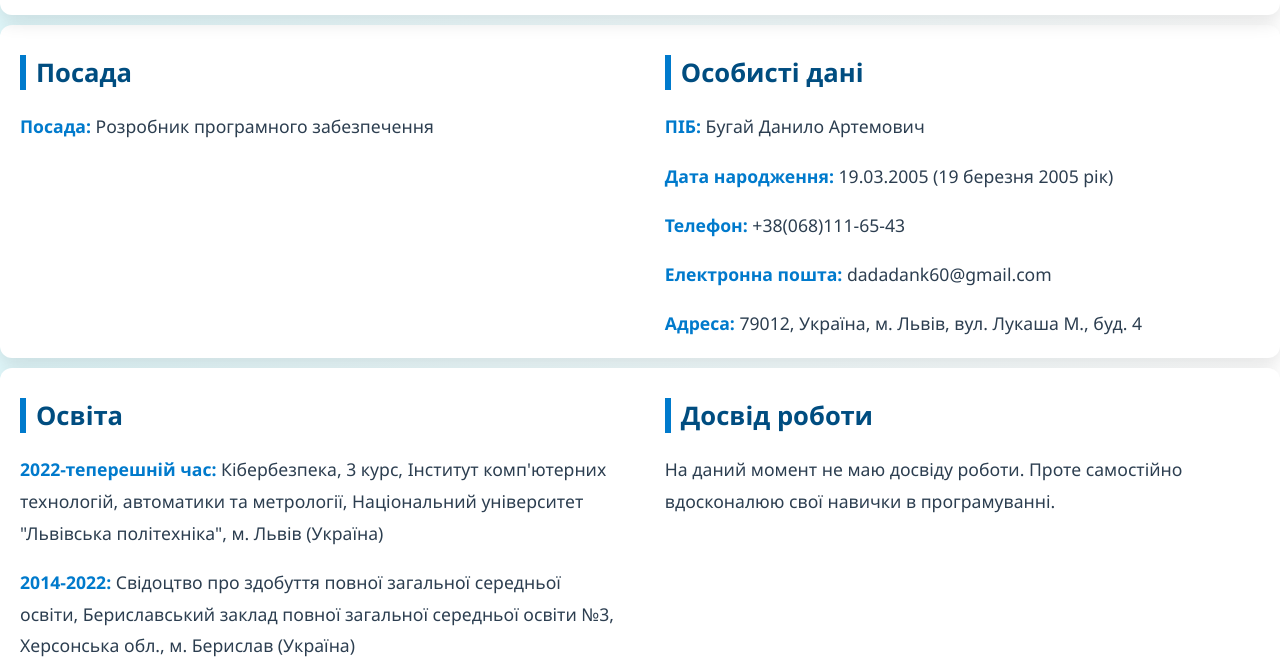
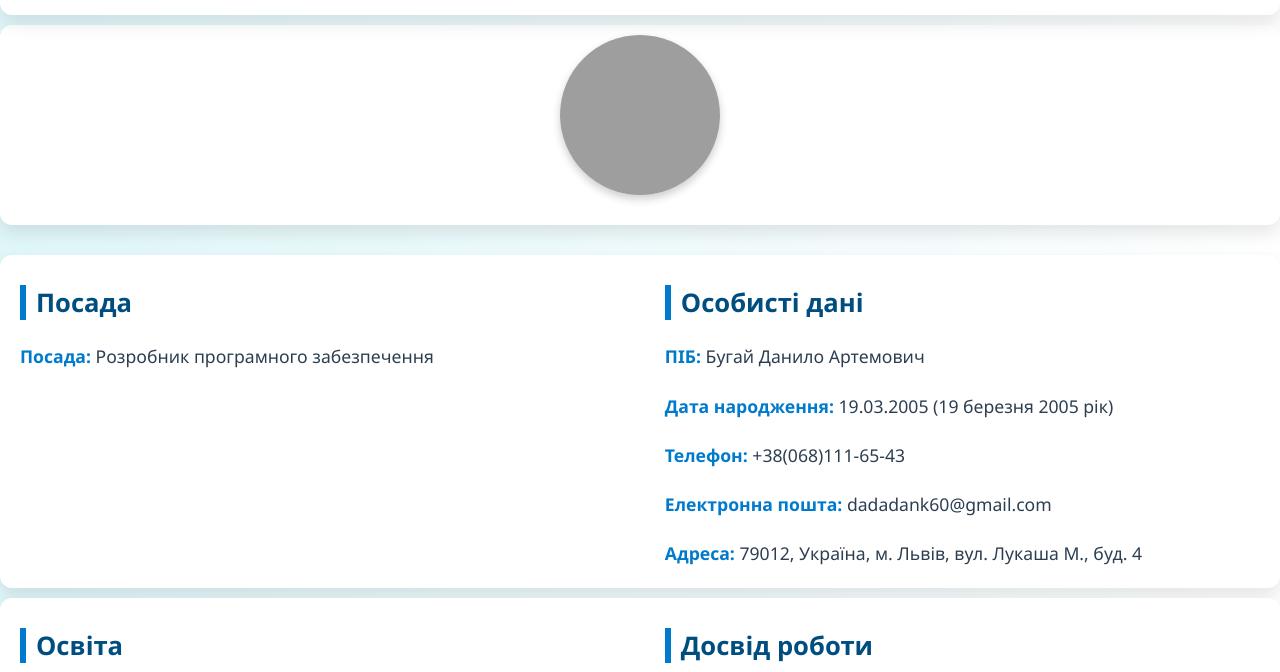
Before and after one commit to danbuh567/Lab_5, a plain HTML site: page Lab_2/index.html in a window 1280 px wide. Shown: the part 128-800 px from the top of the page. Drawn offline with Linux system fonts and the light colour scheme; no server answers; grey boxes are pictures that could not be loaded.

Commit message:
Added profile photo

```diff
--- a/Lab_2/index.html
+++ b/Lab_2/index.html
@@ -13,6 +13,10 @@
             <input type="checkbox" id="theme-toggle">
             <span class="slider round"></span>
           </label>
+    </div>
+
+    <div class="photo-wrapper">
+        <img src="https://encrypted-tbn0.gstatic.com/images?q=tbn:ANd9GcR-aoXLV5MoFazwH4yQOPshnyfXEyzHTNOtfA&s" alt="Фото" class="profile-photo">
     </div>
 
     <div>
--- a/Lab_2/styles.css
+++ b/Lab_2/styles.css
@@ -305,3 +305,18 @@ input:checked + .slider:before {
 .switch-wrapper h1 {
     border-bottom: none;
 }
+
+.profile-photo {
+    width: 160px;
+    height: 160px;
+    object-fit: cover;
+    border-radius: 50%;
+    box-shadow: 0 4px 8px rgba(0,0,0,0.2);
+    display: block;
+    margin: 0 auto 20px;
+}
+
+.photo-wrapper {
+    text-align: center;
+    margin-bottom: 30px;
+}
```
